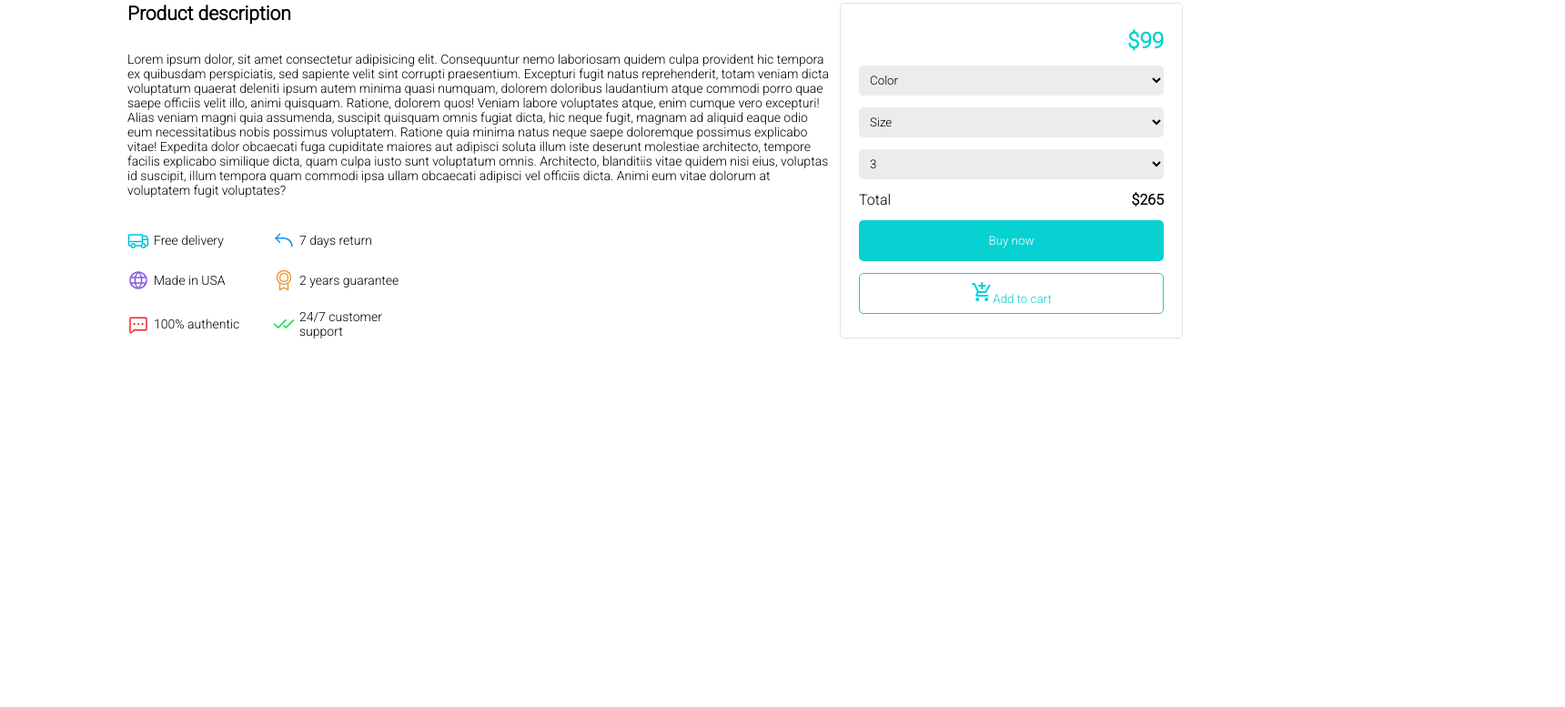
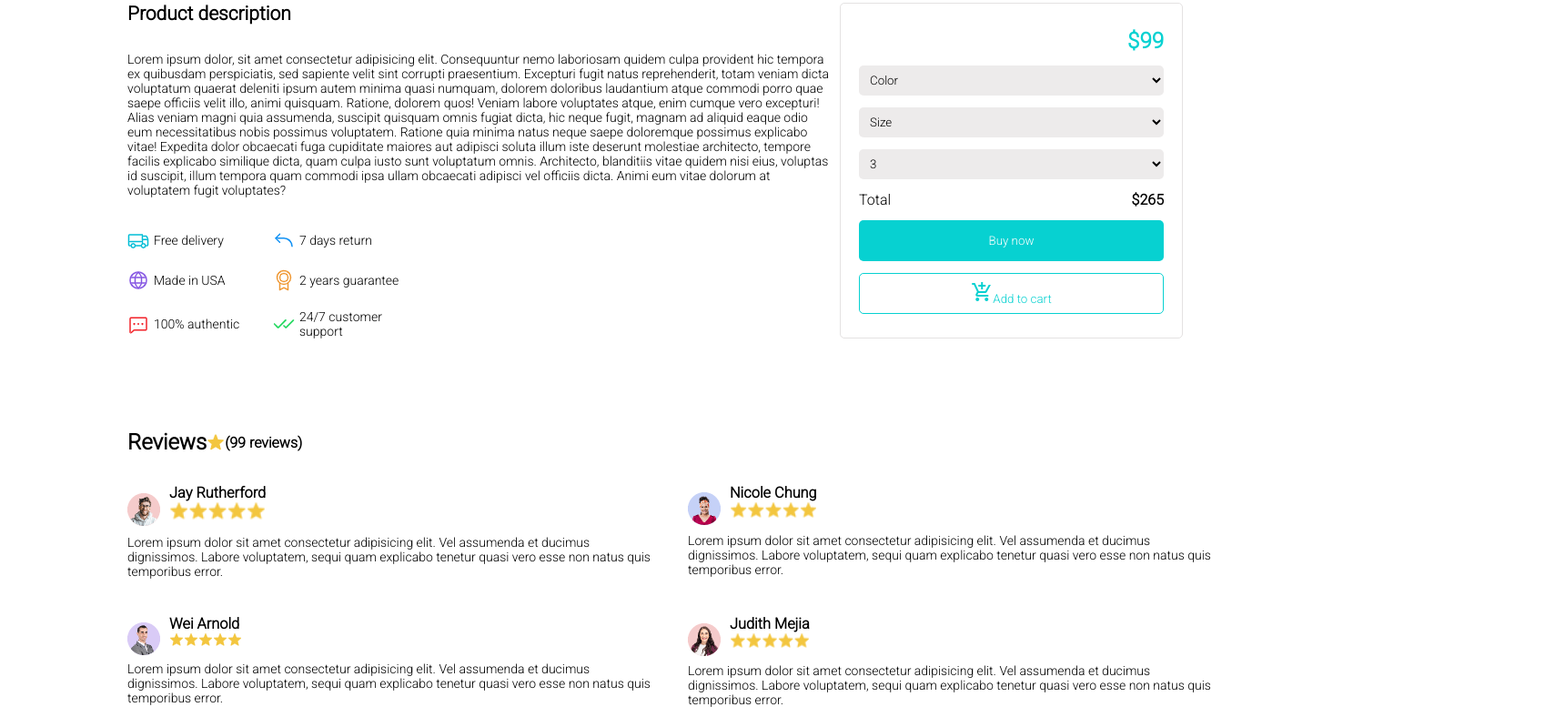
Before and after one commit to UyenQuyenNguyen/21124421_WEB, a plain HTML site: page index.html in a window 1280 px wide. Shown: the part 734-1511 px from the top of the page at 91% size, 1720 px wide, since content can reach past the window. Before the commit the page ends 1206 px from the top, so only its background shows below. Drawn offline with nearby package versions, Linux system fonts and the light colour scheme.

Commit message:
Commit Reviews

```diff
--- a/css/style.css
+++ b/css/style.css
@@ -180,3 +180,39 @@ header{
     border: 1px solid rgb(7, 209, 209);
     background-color: white;
 }
+
+.revw{
+    display: flex;
+    align-items: center;
+    margin-bottom: 32px;
+    font-weight: bolder;
+}
+
+.person_inf{
+    display: flex;
+    align-items: center;
+    justify-content: flex-start;
+
+}
+
+.name_rating{
+    display: flex;
+    flex-direction: column;
+    margin-left: 10px;
+    margin-bottom: 16px;
+}
+
+#section2{
+    width: 1440px;
+    display: flex;
+    flex-direction: column;
+    padding: 0 140px;
+
+}
+
+.review_contain{
+    display: grid;
+    grid-template-columns: 40% 40%;
+    gap: 40px;
+    font-size: 14px;
+}
--- a/index.html
+++ b/index.html
@@ -60,25 +60,41 @@
                 <div class="description_left">
                     <div class="descripton">
                         <h2 class="description_title">Product description</h2>
-                        <p>Lorem ipsum dolor, sit amet consectetur adipisicing elit.
-                            Consequuntur nemo laboriosam quidem culpa provident hic
-                            tempora ex quibusdam perspiciatis, sed sapiente velit sint
-                            corrupti praesentium. Excepturi fugit natus reprehenderit,
-                            totam veniam dicta voluptatum quaerat deleniti ipsum autem
-                            minima quasi numquam, dolorem doloribus laudantium atque
+                        <p>Lorem ipsum dolor, sit amet consectetur adipisicing
+                            elit.
+                            Consequuntur nemo laboriosam quidem culpa provident
+                            hic
+                            tempora ex quibusdam perspiciatis, sed sapiente
+                            velit sint
+                            corrupti praesentium. Excepturi fugit natus
+                            reprehenderit,
+                            totam veniam dicta voluptatum quaerat deleniti ipsum
+                            autem
+                            minima quasi numquam, dolorem doloribus laudantium
+                            atque
                             commodi porro quae saepe officiis velit illo, animi
-                            quisquam. Ratione, dolorem quos! Veniam labore voluptates
-                            atque, enim cumque vero excepturi! Alias veniam magni quia
-                            assumenda, suscipit quisquam omnis fugiat dicta, hic neque
-                            fugit, magnam ad aliquid eaque odio eum necessitatibus nobis
-                            possimus voluptatem. Ratione quia minima natus neque saepe
+                            quisquam. Ratione, dolorem quos! Veniam labore
+                            voluptates
+                            atque, enim cumque vero excepturi! Alias veniam
+                            magni quia
+                            assumenda, suscipit quisquam omnis fugiat dicta, hic
+                            neque
+                            fugit, magnam ad aliquid eaque odio eum
+                            necessitatibus nobis
+                            possimus voluptatem. Ratione quia minima natus neque
+                            saepe
                             doloremque possimus explicabo vitae! Expedita dolor
-                            obcaecati fuga cupiditate maiores aut adipisci soluta illum
+                            obcaecati fuga cupiditate maiores aut adipisci
+                            soluta illum
                             iste deserunt molestiae architecto, tempore facilis
-                            explicabo similique dicta, quam culpa iusto sunt voluptatum
-                            omnis. Architecto, blanditiis vitae quidem nisi eius,
-                            voluptas id suscipit, illum tempora quam commodi ipsa ullam
-                            obcaecati adipisci vel officiis dicta. Animi eum vitae
+                            explicabo similique dicta, quam culpa iusto sunt
+                            voluptatum
+                            omnis. Architecto, blanditiis vitae quidem nisi
+                            eius,
+                            voluptas id suscipit, illum tempora quam commodi
+                            ipsa ullam
+                            obcaecati adipisci vel officiis dicta. Animi eum
+                            vitae
                             dolorum at voluptatem fugit voluptates?</p>
                     </div>
                     <div class="feature_product">
@@ -124,9 +140,71 @@
                         <h4>$265</h4>
                     </div>
                     <button class="btnBuy">Buy now</button>
-                    <button class="btnAddToCart"><span class="material-symbols-outlined">
-                        add_shopping_cart
+                    <button class="btnAddToCart"><span
+                            class="material-symbols-outlined">
+                            add_shopping_cart
                         </span>Add to cart</button>
+                </div>
+            </div>
+        </section>
+        <section id="section2">
+            <div class="revw">
+                <h1>Reviews</h1>
+                <img src="./img/Rating 304.png" alt="">
+                <p>(99 reviews)</p>
+            </div>
+            <div class="review_contain">
+                <div class="rv_item">
+                    <div class="person_inf">
+                        <img src="./img/Avatar 753.png" alt="">
+                        <div class="name_rating">
+                            <h3>Jay Rutherford</h3>
+                            <img src="./img/Rating 301.png" alt="">
+                        </div>
+                    </div>
+                    <p>Lorem ipsum dolor sit amet consectetur adipisicing elit.
+                        Vel assumenda et ducimus dignissimos. Labore voluptatem,
+                        sequi quam explicabo tenetur quasi vero esse non natus
+                        quis temporibus error.</p>
+                </div>
+                <div class="rv_item">
+                    <div class="person_inf">
+                        <img src="./img/Avatar 756.png" alt="">
+                        <div class="name_rating">
+                            <h3>Nicole Chung</h3>
+                            <img src="./img/Rating 301.png" alt="">
+                        </div>
+                    </div>
+                    <p>Lorem ipsum dolor sit amet consectetur adipisicing elit.
+                        Vel assumenda et ducimus dignissimos. Labore voluptatem,
+                        sequi quam explicabo tenetur quasi vero esse non natus
+                        quis temporibus error.</p>
+                </div>
+                <div class="rv_item">
+                    <div class="person_inf">
+                        <img src="./img/Avatar 755.png" alt="">
+                        <div class="name_rating">
+                            <h3>Wei Arnold</h3>
+                            <img src="./img/Rating 301.png" alt="">
+                        </div>
+                    </div>
+                    <p>Lorem ipsum dolor sit amet consectetur adipisicing elit.
+                        Vel assumenda et ducimus dignissimos. Labore voluptatem,
+                        sequi quam explicabo tenetur quasi vero esse non natus
+                        quis temporibus error.</p>
+                </div>
+                <div class="rv_item">
+                    <div class="person_inf">
+                        <img src="./img/Avatar 757.png" alt="">
+                        <div class="name_rating">
+                            <h3>Judith Mejia</h3>
+                            <img src="./img/Rating 301.png" alt="">
+                        </div>
+                    </div>
+                    <p>Lorem ipsum dolor sit amet consectetur adipisicing elit.
+                        Vel assumenda et ducimus dignissimos. Labore voluptatem,
+                        sequi quam explicabo tenetur quasi vero esse non natus
+                        quis temporibus error.</p>
                 </div>
             </div>
         </section>
```
Also changed, not shown: demo/Reviews.png (added).
